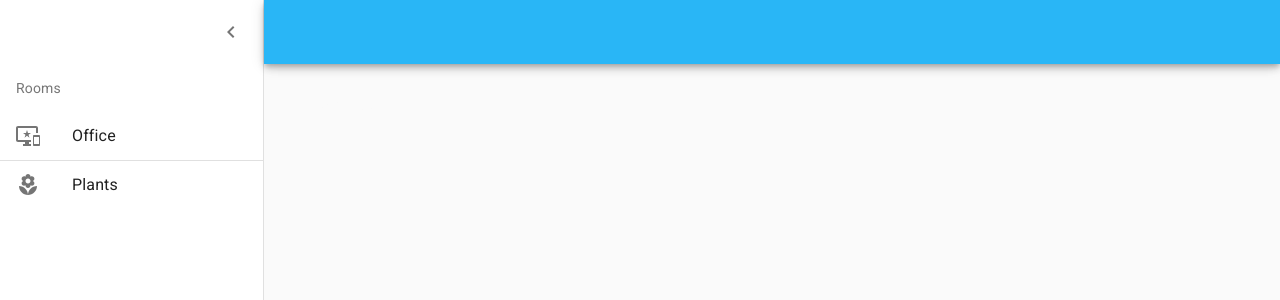
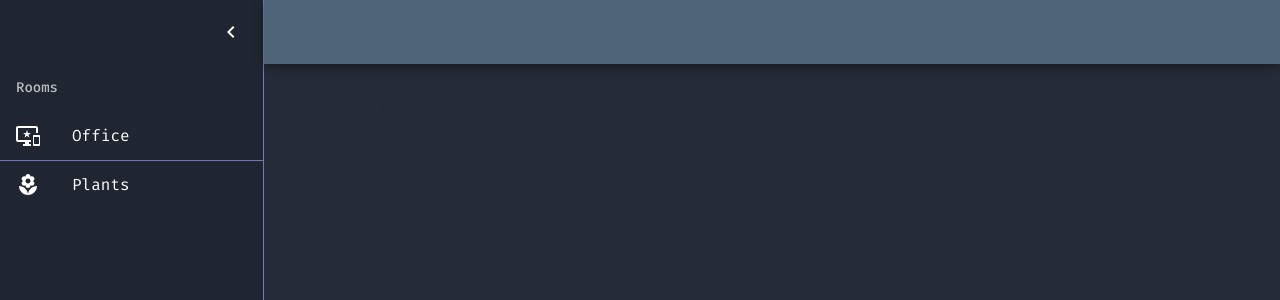
Before and after one commit to jim-at-jibba/home-dash-app, a Next.js app: page / in a window 1280 px wide. Shown: the top 300 px of the page. Built offline with nearby package versions, Linux system fonts and the light colour scheme; no server answers.

Commit message:
Add theme

```diff
--- a/pages/_app.tsx
+++ b/pages/_app.tsx
@@ -7,6 +7,7 @@ import {AppProps} from "next/app"
 import React from "react"
 import {useApollo} from "apollo"
 import {ApolloProvider} from "@apollo/client"
+import Head from "next/head"
 
 type PageProps = Record<string, unknown>
 
@@ -26,16 +27,25 @@ export default function MyApp(props: Props) {
     }
   }, [])
 
-  const isDarkTheme = false
+  const isDarkTheme = true
   const client = useApollo()
   const getLayout: GetLayoutFunc = Component.getLayout || ((page) => <>{page}</>)
 
   return (
+    <>
+      <Head>
+        <link
+          rel="stylesheet"
+          href="https://fonts.googleapis.com/css?family=Fira+Mono:400,500,700&display=swap"
+        />
+      </Head>
       <ThemeProvider theme={isDarkTheme ? themeDark : themeLight}>
         <ApolloProvider client={client}>
           <CssBaseline />
+
           {getLayout(<Component {...pageProps} />)}
         </ApolloProvider>
       </ThemeProvider>
+    </>
   )
 }
--- a/theme/theme.ts
+++ b/theme/theme.ts
@@ -1,75 +1,110 @@
 import {createMuiTheme} from "@material-ui/core/styles"
+
+const headingStyles = {
+  fontFamily: ["'Fira Mono'", "Menlo", "monospace"].toString(),
+  fontWeight: 700,
+}
 
 const themeDark = createMuiTheme({
   palette: {
-    common: {
-      black: "#000",
-      white: "#fff",
-    },
-    background: {
-      paper: "#fff",
-      default: "#fafafa",
-    },
+    type: "dark",
     primary: {
-      light: "rgba(115, 232, 255, 1)",
-      main: "rgba(41, 182, 246, 1)",
-      dark: "rgba(0, 134, 195, 1)",
-      contrastText: "#fff",
+      main: "#506477",
+      light: "#7390aa",
+      dark: "#767c9d",
+      contrastText: "#e4f0fb",
     },
     secondary: {
-      light: "rgba(93, 222, 244, 1)",
-      main: "rgba(0, 172, 193, 1)",
-      dark: "rgba(0, 124, 145, 1)",
-      contrastText: "#fff",
+      main: "#d0679d",
+      light: "#fcc5e9",
+      dark: "#fae4fc",
+      contrastText: "#e4f0fb",
     },
-    error: {
-      light: "#e57373",
-      main: "#f44336",
-      dark: "#d32f2f",
-      contrastText: "#fff",
+    warning: {
+      main: "#fffac2",
+      light: "#eaf54f",
+      contrastText: "#101010",
     },
-    text: {
-      primary: "rgba(0, 0, 0, 0.87)",
-      secondary: "rgba(0, 0, 0, 0.54)",
-      disabled: "rgba(0, 0, 0, 0.38)",
-      hint: "rgba(0, 0, 0, 0.38)",
+    success: {
+      main: "#5de4c7",
+      dark: "#42675a",
+      contrastText: "#101010",
+    },
+    divider: "#717cb4",
+    background: {
+      default: "#252b37",
+      paper: "#1f2531",
+    },
+  },
+  typography: {
+    fontFamily: ["'Fira Mono'", "Menlo", "monospace"].toString(),
+    h1: headingStyles,
+    h2: headingStyles,
+    h3: headingStyles,
+    h4: headingStyles,
+    h5: headingStyles,
+    h6: {
+      fontWeight: 400,
+    },
+    overline: {
+      fontSize: "0.875rem",
+      fontWeight: 500,
+      letterSpacing: 2,
+    },
+    button: {
+      fontWeight: 500,
     },
   },
 })
 
 const themeLight = createMuiTheme({
   palette: {
-    common: {
-      black: "#000",
-      white: "#fff",
-    },
-    background: {
-      paper: "#fff",
-      default: "#fafafa",
-    },
+    type: "light",
     primary: {
-      light: "rgba(115, 232, 255, 1)",
-      main: "rgba(41, 182, 246, 1)",
-      dark: "rgba(0, 134, 195, 1)",
-      contrastText: "#fff",
+      main: "#506477",
+      light: "#7390aa",
+      dark: "#767c9d",
+      contrastText: "#e4f0fb",
     },
     secondary: {
-      light: "rgba(93, 222, 244, 1)",
-      main: "rgba(0, 172, 193, 1)",
-      dark: "rgba(0, 124, 145, 1)",
-      contrastText: "#fff",
+      main: "#d0679d",
+      light: "#fcc5e9",
+      dark: "#fae4fc",
+      contrastText: "#e4f0fb",
     },
-    error: {
-      light: "#e57373",
-      main: "#f44336",
-      dark: "#d32f2f",
-      contrastText: "#fff",
+    warning: {
+      main: "#fffac2",
+      light: "#eaf54f",
+      contrastText: "#101010",
     },
-    text: {
-      primary: "rgba(0, 0, 0, 0.87)",
-      secondary: "rgba(0, 0, 0, 0.54)",
-      disabled: "rgba(0, 0, 0, 0.38)",
-      hint: "rgba(0, 0, 0, 0.38)",
+    success: {
+      main: "#5de4c7",
+      dark: "#42675a",
+      contrastText: "#101010",
+    },
+    divider: "#717cb4",
+    background: {
+      default: "#e4f0fb",
+      paper: "#e4eefb",
+    },
+  },
+  typography: {
+    fontFamily: ["'Fira Mono'", "Menlo", "monospace"].toString(),
+    h1: headingStyles,
+    h2: headingStyles,
+    h3: headingStyles,
+    h4: headingStyles,
+    h5: headingStyles,
+    h6: {
+      fontWeight: 400,
+    },
+    overline: {
+      fontSize: "0.875rem",
+      fontWeight: 500,
+      letterSpacing: 2,
+    },
+    button: {
+      fontWeight: 500,
     },
   },
 })
```
Lines whose indentation alone changed are shown as unchanged.
